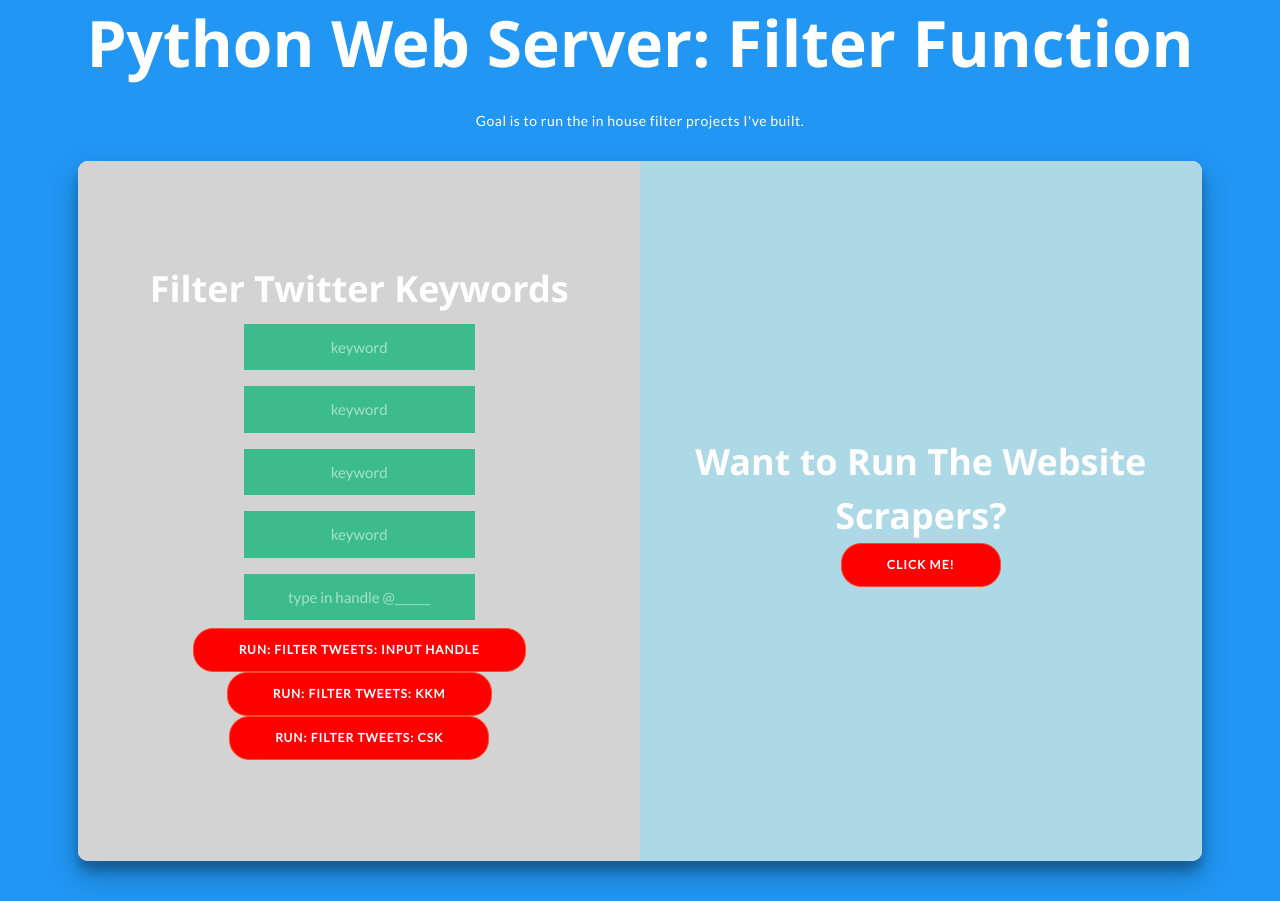
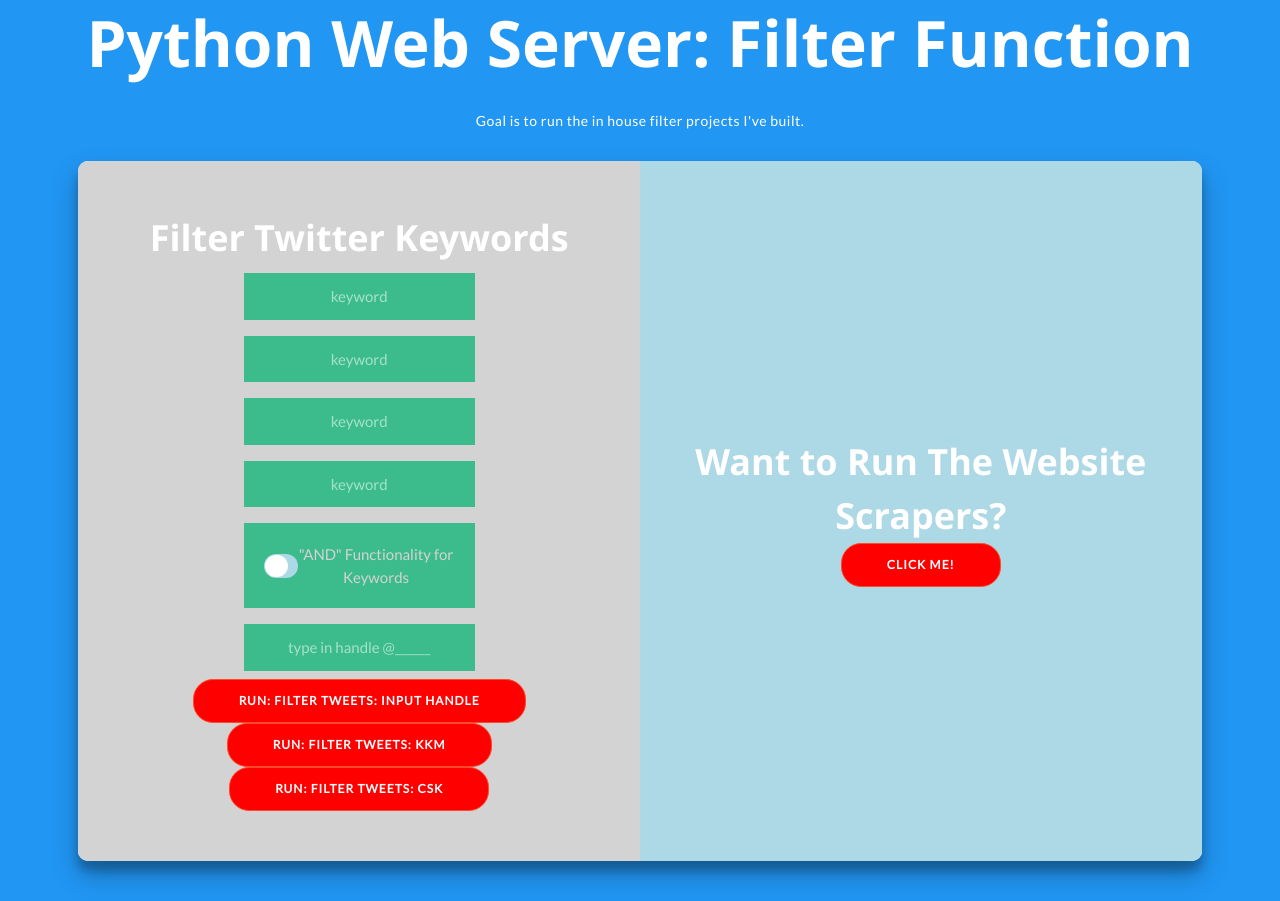
Before and after one commit to aseth99/WebServer, a Flask app: page /filter in a window 1280 px wide. Shown: the part 149-1050 px from the top of the page. Run offline with Flask 2, Linux system fonts and the light colour scheme.

Commit message:
fix all webscrapers, refactor twitter code, add proper handling of handling filter

```diff
--- a/app.py
+++ b/app.py
@@ -1,7 +1,7 @@
 from flask import Flask, render_template, request, flash
 from functions_KKM import *
 from functions_twitter import *
-from functionsFilter import *
+from functions_twitter_filter import *
 import os
 import tablib
 
@@ -13,8 +13,19 @@ dataset = tablib.Dataset()
 
 
 #filter functions
+
+@app.route("/runfilter/", methods=['POST'])
+def move_forward10():
+	forward_message = "Running Filter..."
+	return render_template('filter.html');
+
 @app.route("/filter", methods=['POST'])
 def filterTweets():
+	if(request.form.get('check')):
+		andVar = True
+	else:
+		andVar = False
+
 	words = []
 	word1 = request.form['keyword1']
 	if word1 != '':
@@ -41,7 +52,7 @@ def filterTweets():
 			flash("please input a twitter handle that you've previously scraped", "error")
 			return render_template('filter.html')
 
-		numLines, csvFileName, header, rows = handleFilter(account, words)
+		numLines, csvFileName, header, rows = handleFilter(account, words, andVar)
 
 		return render_template('handleFilterResult.html', account=account, words=words, numLines=numLines, csvFileName = csvFileName, header=header, rows=rows)
 
@@ -70,6 +81,50 @@ def deleteBtnFilter():
 	return render_template('handleFilterResult.html', deletedFile=varTextFileName)
 
 
+#TWITTER
+@app.route("/ranTwitter1/", methods=['POST'])
+def twitter1():
+	twitterFunction("bakkerswereldnl")
+	return render_template('scraper.html');
+
+@app.route("/ranTwitter2/", methods=['POST'])
+def twitter2():
+	twitterFunction("bakkersinb")
+	return render_template('scraper.html');
+@app.route("/ranTwitter3/", methods=['POST'])
+def twitter3():
+	twitterFunction("bakkerijcentrum")
+	return render_template('scraper.html');
+@app.route("/ranTwitter4/", methods=['POST'])
+def twitter4():
+	twitterFunction("bakerynext")
+	return render_template('scraper.html');
+@app.route("/ranTwitter5/", methods=['POST'])
+def twitter5():
+	twitterFunction("dossche_mills")
+	return render_template('scraper.html');
+@app.route("/ranTwitter6/", methods=['POST'])
+def twitter6():
+	twitterFunction("groupesoufflet")
+	return render_template('scraper.html');
+@app.route("/ranTwitter7/", methods=['POST'])
+def twitter7():
+	twitterFunctionAll()
+	return render_template('scraper.html');
+
+#for manually typing a twitter handle
+@app.route('/handle_data', methods=['POST'])
+def handle_data():
+	projectpath = request.form['projectFilepath']
+
+	twitterFunction(str(projectpath))
+	return render_template('scraper.html')
+
+@app.route("/ranscraper2/", methods=['POST'])
+def twitter79():
+	return render_template('scraper.html');
+
+
 
 #main page functions
 @app.route("/")
@@ -88,6 +143,10 @@ def explain():
 def scraper():
 	# scrape_run()
 	return render_template('scraper.html')
+
+@app.route("/filter")
+def filter():
+	return render_template('filter.html')
 
 @app.route("/testing")
 def testing():
@@ -167,57 +226,6 @@ def move_forward8():
 		print("one of the scrapers is broken")
 	return render_template('scraper.html');
 
-#TWITTER
-@app.route("/ranTwitter1/", methods=['POST'])
-def twitter1():
-	twitterFunction("bakkerswereldnl")
-	return render_template('scraper.html');
-
-@app.route("/ranTwitter2/", methods=['POST'])
-def twitter2():
-	twitterFunction("bakkersinb")
-	return render_template('scraper.html');
-@app.route("/ranTwitter3/", methods=['POST'])
-def twitter3():
-	twitterFunction("bakkerijcentrum")
-	return render_template('scraper.html');
-@app.route("/ranTwitter4/", methods=['POST'])
-def twitter4():
-	twitterFunction("bakerynext")
-	return render_template('scraper.html');
-@app.route("/ranTwitter5/", methods=['POST'])
-def twitter5():
-	twitterFunction("dossche_mills")
-	return render_template('scraper.html');
-@app.route("/ranTwitter6/", methods=['POST'])
-def twitter6():
-	twitterFunction("groupesoufflet")
-	return render_template('scraper.html');
-@app.route("/ranTwitter7/", methods=['POST'])
-def twitter7():
-	twitterFunctionAll()
-	return render_template('scraper.html');
-
-#for manually typing a twitter handle
-@app.route('/handle_data', methods=['POST'])
-def handle_data():
-	projectpath = request.form['projectFilepath']
-
-	twitterFunction(str(projectpath))
-	return render_template('scraper.html')
-
-@app.route("/ranscraper2/", methods=['POST'])
-def twitter79():
-	return render_template('scraper.html');
-
-@app.route("/runfilter/", methods=['POST'])
-def move_forward10():
-	forward_message = "Running Filter..."
-	return render_template('filter.html');
-
-@app.route("/filter")
-def filter():
-	return render_template('filter.html')
 
 @app.route("/test")
 def test():
--- a/functions_KKM.py
+++ b/functions_KKM.py
@@ -832,6 +832,6 @@ def allFunctionsRan():
         print("no new Tijd results")
 
 
-    jsonToCSV1('All')
+    jsonToCSV1('AllKKM')
     for x in data:
-        jsonToCSV('ALL', x)
+        jsonToCSV('ALLKKM', x)
--- a/templates/filter.html
+++ b/templates/filter.html
@@ -12,6 +12,89 @@
 <!-- <link rel="stylesheet" href="/css/styleFilter.css"/> -->
 
 <style>
+.label {
+  width: 50%;
+  padding: 12px 20px;
+  margin: 8px auto;
+  box-sizing: border-box;
+  border: none;
+  background-color: #3CBC8D;
+  display: inline-flex;
+  align-items: center;
+  cursor: pointer;
+}
+
+.label-text {
+  margin: 8px auto;
+  color: lightgrey;
+}
+
+.toggle {
+  isolation: isolate;
+  position: relative;
+  height: 24px;
+  width: 48px;
+  border-radius: 15px;
+  background: lightblue;
+  overflow: hidden;
+}
+
+.toggle-inner {
+  z-index: 2;
+  position: absolute;
+  top: 1px;
+  left: 1px;
+  height: 22px;
+  width: 46px;
+  border-radius: 15px;
+  overflow: hidden;
+}
+
+.active-bg {
+  position: absolute;
+  top: 0;
+  left: 0;
+  height: 100%;
+  width: 200%;
+  background: #003dda;
+  transform: translate3d(-100%, 0, 0);
+  transition: transform 0.05s linear 0.17s;
+}
+
+.toggle-state {
+  display: none;
+}
+
+.indicator {
+  height: 100%;
+  width: 200%;
+  background: white;
+  border-radius: 13px;
+  transform: translate3d(-75%, 0, 0);
+  transition: transform 0.35s cubic-bezier(0.85, 0.05, 0.18, 1.35);
+}
+
+.toggle-state:checked ~ .active-bg {
+   transform: translate3d(-50%, 0, 0);
+}
+
+.toggle-state:checked ~ .toggle-inner .indicator {
+   transform: translate3d(25%, 0, 0);
+}
+
+input:checked + .slider {
+  background-color: #2196F3;
+}
+
+input:focus + .slider {
+  box-shadow: 0 0 1px #2196F3;
+}
+
+input:checked + .slider:before {
+  -webkit-transform: translateX(26px);
+  -ms-transform: translateX(26px);
+  transform: translateX(26px);
+}
 
 h1 {
     font-weight: bold;
@@ -293,6 +376,16 @@ body {
           <input type="text" name="keyword2" placeholder="keyword">
           <input type="text" name="keyword3" placeholder="keyword">
           <input type="text" name="keyword4" placeholder="keyword">
+          <label class="label">
+            <div class="toggle">
+              <input class="toggle-state" type="checkbox" name="check"/>
+              <div class="toggle-inner">
+                 <div class="indicator"></div>
+              </div>
+              <div class="active-bg"></div>
+            </div>
+            <div class="label-text">"AND" Functionality for Keywords</div>
+          </label>
           <input type="text" id="handle" placeholder="type in handle @______" name="projectFilepath">
           <button class="btn btn-primary" name="filterbtn" value="input" title="Please make sure you have already scraped this handle!"type="submit">Run: Filter Tweets: Input Handle</button>
           <button class="btn btn-success" name="filterbtn" value="KKM" type="button">Run: Filter Tweets: KKM</button>
```
Also changed, not shown: functions_twitter_filter.py (renamed from functionsFilter.py, +39 -16 lines), templates/handleFilterResult.html (+8 -1 lines).
